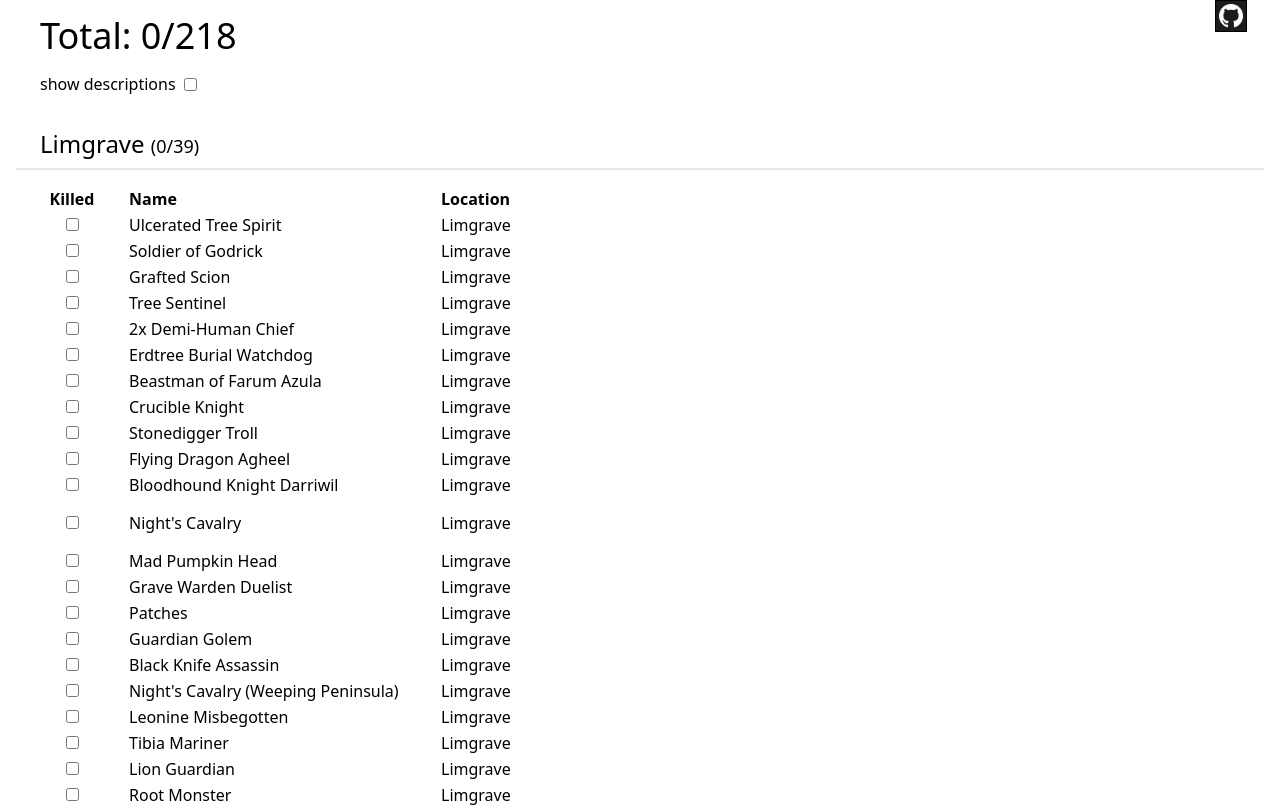
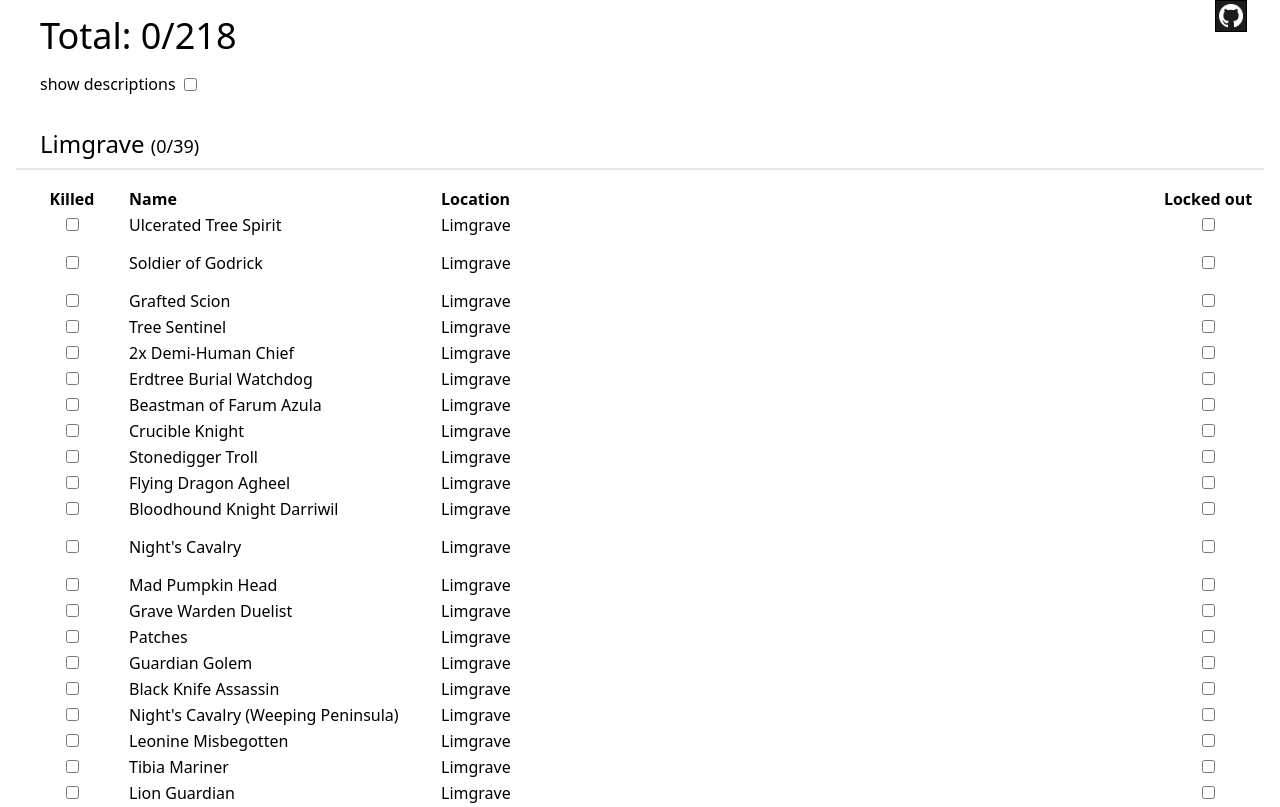
Before and after one commit to cabaret/eldenring-boss-checklist, a React (Create React App) app: page / in a window 1280 px wide. Shown: the top 807 px of the page. Built offline with nearby package versions, Linux system fonts and the light colour scheme.

Commit message:
Add locked out

```diff
--- a/src/components/BossChecklist.tsx
+++ b/src/components/BossChecklist.tsx
@@ -4,6 +4,7 @@
 import { Boss } from '../data/bosses'
 
 const BOSS_LIST_LOCAL_STORAGE_KEY = 'eldenring.checklist.bosses'
+const LOCKOUT_LIST_LOCAL_STORAGE_KEY = 'eldenring.checklist.lockout'
 const DESCRIPTIONS_LOCAL_STORAGE_KEY = 'eldenring.checklist.descriptions'
 
 type LocationHeaderProps = {
@@ -25,12 +26,21 @@
 
 type LocationBossTableProps = {
   killed: Array<number>
+  lockedOut: Array<number>
   bosses: Array<Boss>
   showDescription: boolean
   onBossSelect: (e: React.ChangeEvent<HTMLInputElement>) => void
+  onBossLockOutSelect: (e: React.ChangeEvent<HTMLInputElement>) => void
 }
 
-function LocationBossTable({ killed, bosses, onBossSelect, showDescription }: LocationBossTableProps) {
+function LocationBossTable({
+  killed,
+  lockedOut,
+  bosses,
+  onBossSelect,
+  onBossLockOutSelect,
+  showDescription,
+}: LocationBossTableProps) {
   return (
     <table className="w-full">
       <thead>
@@ -39,6 +49,7 @@
           <th className="text-left w-3/12">Name</th>
           <th className="text-left w-2/12">Location</th>
           <th className={classNames('text-left', { invisible: !showDescription })}>Description</th>
+          <th className="w-28">Locked out</th>
         </tr>
       </thead>
       <tbody>
@@ -46,7 +57,8 @@
           <tr
             key={b.id}
             className={classNames({
-              'text-gray-300': killed.includes(b.id),
+              'text-gray-300': killed.includes(b.id) && !lockedOut.includes(b.id),
+              'text-gray-100': lockedOut.includes(b.id),
             })}
           >
             <td className="text-center">
@@ -65,6 +77,19 @@
             <td>{b.name}</td>
             <td>{b.location}</td>
             <td className={classNames({ invisible: !showDescription })}>{b.description}</td>
+            <td className="text-center">
+              <label htmlFor={b.id.toString()} className="block">
+                <input
+                  type="checkbox"
+                  value={b.id}
+                  name={b.id.toString()}
+                  checked={lockedOut.includes(b.id)}
+                  id={b.id.toString()}
+                  className=""
+                  onChange={onBossLockOutSelect}
+                />
+              </label>
+            </td>
           </tr>
         ))}
       </tbody>
@@ -80,11 +105,14 @@
   const bossesByLocation = groupBy(prop('location'), bosses)
 
   const [killedBosses, setKilledBosses] = useState<Array<typeof bosses[number]['id']>>([])
+  const [lockedOut, setLockedOut] = useState<Array<typeof bosses[number]['id']>>([])
+
   const [showDescription, setShowDescription] = useState(
     JSON.parse(window.localStorage.getItem(DESCRIPTIONS_LOCAL_STORAGE_KEY) || 'false'),
   )
 
   useEffect(() => {
+    setLockedOut(JSON.parse(localStorage.getItem(LOCKOUT_LIST_LOCAL_STORAGE_KEY) || '[]'))
     setKilledBosses(JSON.parse(localStorage.getItem(BOSS_LIST_LOCAL_STORAGE_KEY) || '[]'))
   }, [])
 
@@ -97,8 +125,16 @@
     localStorage.setItem(BOSS_LIST_LOCAL_STORAGE_KEY, JSON.stringify(nextKilledBosses))
   }
 
+  const onBossLockOutSelect = ({ target: { checked, value } }: React.ChangeEvent<HTMLInputElement>) => {
+    const nextLockedBosses = checked ? [...lockedOut, parseInt(value)] : lockedOut.filter(id => parseInt(value) !== id)
+
+    setLockedOut(nextLockedBosses)
+    localStorage.setItem(LOCKOUT_LIST_LOCAL_STORAGE_KEY, JSON.stringify(nextLockedBosses))
+  }
+
   const getNumberOfKilledForLocation = (bossesForLocation: Array<Boss>, killedBosses: Array<number>) =>
     bossesForLocation.reduce((acc, boss) => (killedBosses.includes(boss.id) ? acc + 1 : acc), 0)
+
   return (
     <>
       <h2 className="text-4xl pl-6">
@@ -127,8 +163,10 @@
           />
           <LocationBossTable
             killed={killedBosses}
+            lockedOut={lockedOut}
             bosses={bossesForLocation}
             onBossSelect={onBossSelect}
+            onBossLockOutSelect={onBossLockOutSelect}
             showDescription={showDescription}
           />
         </div>
```
Also changed, not shown: 1 other file (tests, documents, lock files or other folders).
